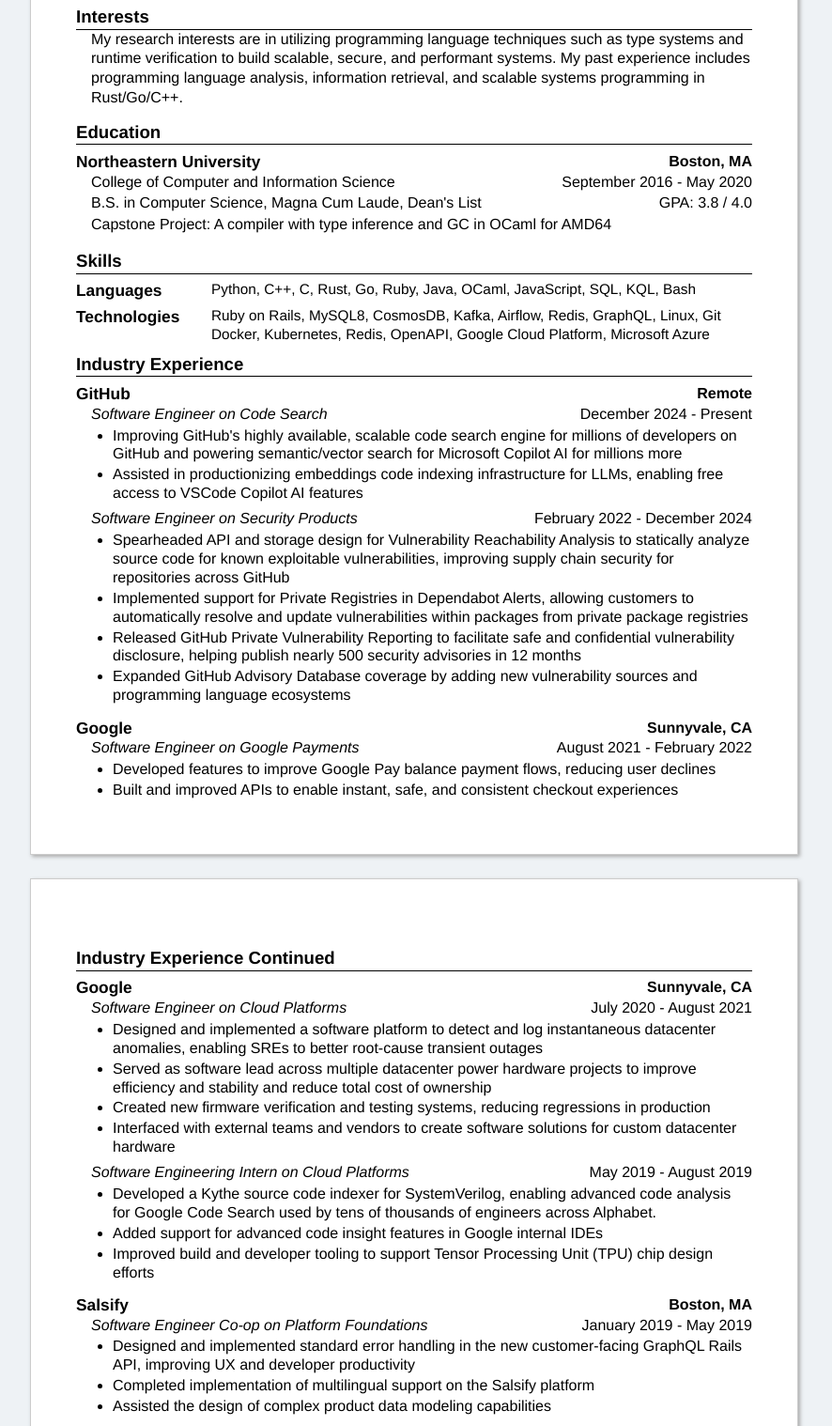
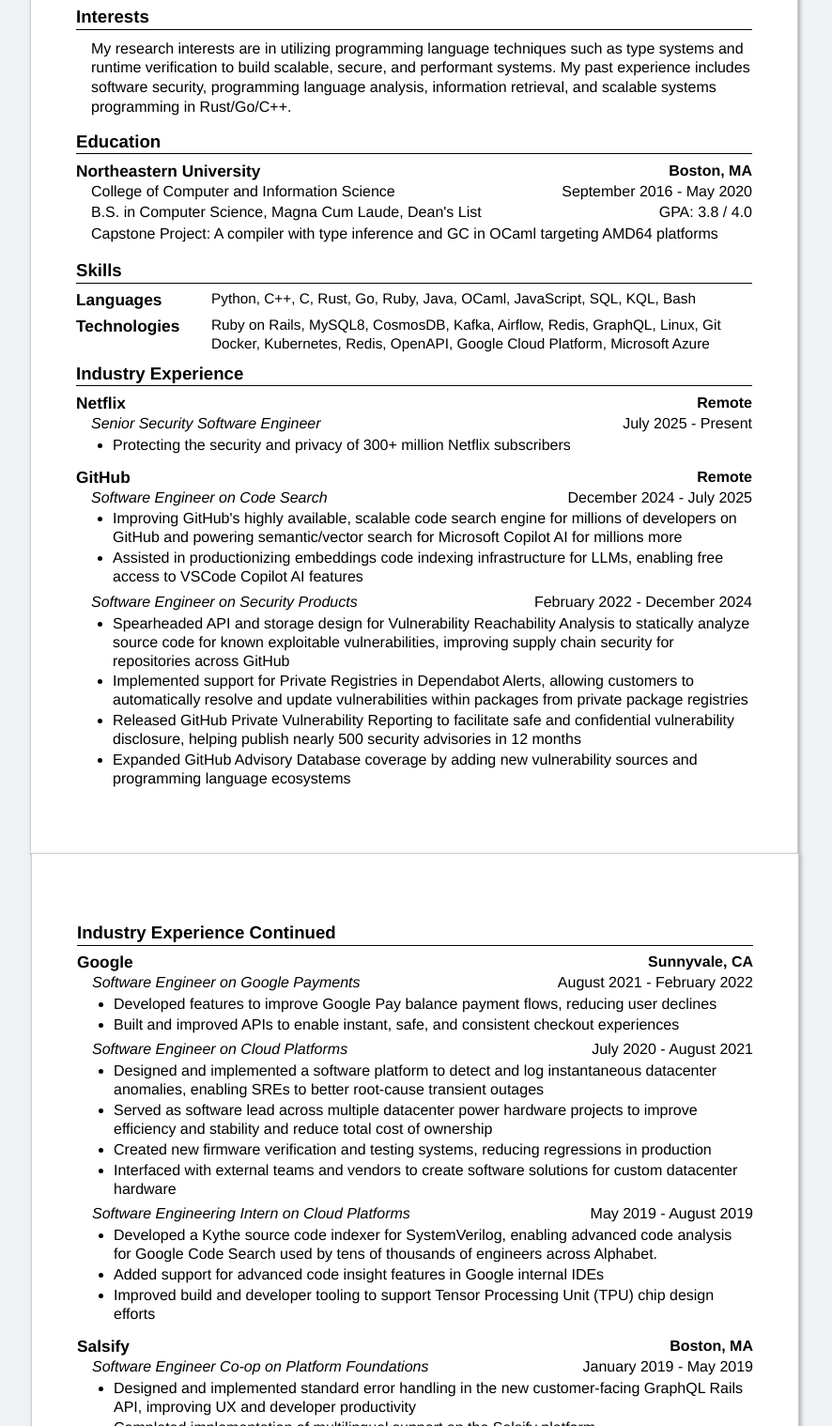
Before and after one commit to hawaiigal/kailani.io, a plain HTML site: page resources/cv.html in a window 1280 px wide. Shown: the part 161-1679 px from the top of the page at 94% size, without its empty margins (199-1085 px from the left). Drawn offline with Linux system fonts and the light colour scheme.

Commit message:
Update resume and cv

```diff
--- a/css/cv.css
+++ b/css/cv.css
@@ -153,21 +153,32 @@ body {
         margin: 0;
     }
 
+    body {
+        margin: 0;
+        padding: 0;
+    }
+
     .outer {
         margin: 0;
-        padding: 0;
+        padding: 0.65in 0 0 0;
         border: none;
         box-shadow: none;
-        overflow: hidden;
-        page-break-after: always;
+        page-break-after: auto;
+        page-break-inside: avoid;
+        height: auto;
     }
 
-    /* html {
-        overflow: hidden;
-    } */
+    .resume {
+        margin: 0 0.5in;
+        padding: 0;
+    }
 
     a,
     a:visited {
         color: #000000;
     }
 }
+
+.intro {
+    margin-top: 10px;
+}
--- a/css/resume.css
+++ b/css/resume.css
@@ -42,7 +42,7 @@ body {
 }
 
 .resume {
-    margin: 0.32in .45in;
+    margin: 0.30in .45in;
     overflow: hidden;
 }
 
--- a/resources/cv.html
+++ b/resources/cv.html
@@ -46,10 +46,10 @@
         <h3 class="section-title">Interests</h3>
 
         <div class="description">
-          My research interests are in utilizing programming language techniques such as type systems and runtime
-          verification to build scalable, secure, and performant systems. My past experience includes programming language analysis, information retrieval, and scalable systems programming in Rust/Go/C++.
+          <div class="intro">
+            My research interests are in utilizing programming language techniques such as type systems and runtime
+            verification to build scalable, secure, and performant systems. My past experience includes software security, programming language analysis, information retrieval, and scalable systems programming in Rust/Go/C++.
         </div>
-
       </div>
 
       <div class="section education">
@@ -73,7 +73,7 @@
             </div>
 
             <div class="position">
-              <span class="">Capstone Project: A compiler with type inference and GC in OCaml for AMD64</span>
+              <span class="">Capstone Project: A compiler with type inference and GC in OCaml targeting AMD64 platforms</span>
             </div>
           </div>
         </div>
@@ -106,6 +106,27 @@
         <h3 class="section-title">Industry Experience</h3>
 
         <div class="entry">
+          <h4>Netflix
+            <span class="right">
+              Remote
+            </span>
+          </h4>
+
+          <div class="description">
+            <div class="position">
+              <span class="left">Senior Security Software Engineer</span>
+              <span class="right">July 2025 - Present</span>
+            </div>
+
+            <ul class="details">
+              <li>
+                Protecting the security and privacy of 300+ million Netflix subscribers
+              </li>
+            </ul>
+          </div>
+        </div>
+
+        <div class="entry">
           <h4>GitHub
             <span class="right">
               Remote
@@ -116,7 +137,7 @@
           <div class="description">
             <div class="position">
               <span class="left">Software Engineer on Code Search</span>
-              <span class="right">December 2024 - Present</span>
+              <span class="right">December 2024 - July 2025</span>
             </div>
 
             <ul class="details">
@@ -160,7 +181,16 @@
             </ul>
           </div>
         </div>
+      </div>
 
+    </div>
+  </div>
+
+  <div class="outer">
+    <div class="resume">
+
+      <div class="section work">
+        <h3 class="section-title">Industry Experience Continued</h3>
 
         <div class="entry">
           <h4>Google
@@ -185,27 +215,7 @@
               </li>
             </ul>
           </div>
-        </div>
 
-
-
-      </div>
-
-    </div>
-  </div>
-
-  <div class="outer">
-    <div class="resume">
-
-      <div class="section work">
-        <h3 class="section-title">Industry Experience Continued</h3>
-
-        <div class="entry">
-          <h4>Google
-            <span class="right">
-              Sunnyvale, CA
-            </span>
-          </h4>
           <div class="description">
             <div class="position">
               <span class="left">Software Engineer on Cloud Platforms</span>
```
Also changed, not shown: resources/resume.html (+22 -10 lines), 3 other files.
